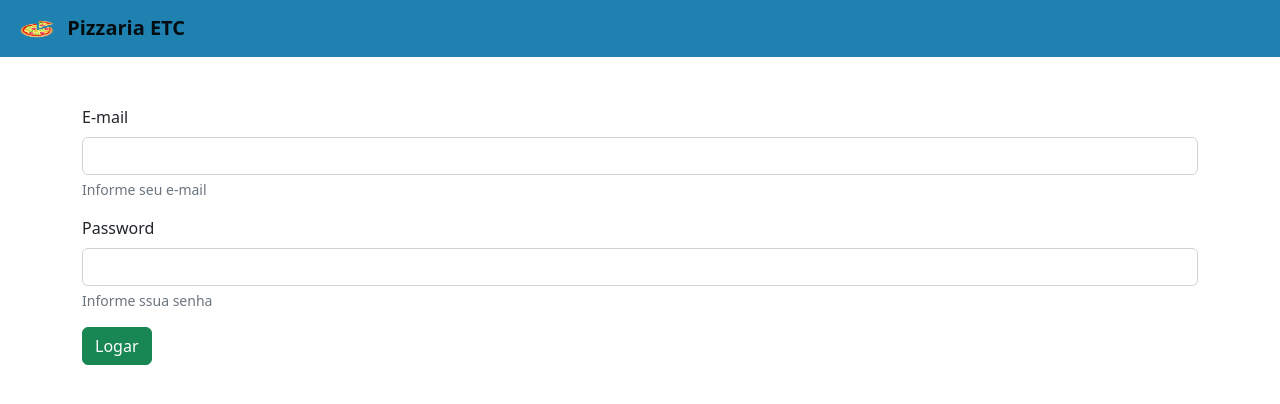
After one commit to RoniePeterson/ProjetoVendasEtc, a PHP site: page /view/login.php in a window 1280 px wide. The commit adds this page. Shown: the top 404 px of the page. Run offline with PHP 8.4, Linux system fonts and the light colour scheme.

Commit message:
bugfix: alterar pagina login de local

```diff
--- a/PizzariaEtc/App/Control/loginControl.php
+++ b/PizzariaEtc/App/Control/loginControl.php
@@ -13,7 +13,7 @@ $usuario = $usuarioDAO->logar($usuarioDTO);
 
 if ($usuario != null) {
   if(strtoupper($usuario->getStatus()) == 'INATIVO') {
-    header("location: /?msg=Usuário não está ativo no sistema.");
+    header("location: ../view/login.php?msg=Usuário não está ativo no sistema.");
   }
   session_start();
   $_SESSION["usuario"] = array(
@@ -24,7 +24,7 @@ if ($usuario != null) {
     'id' => $usuario->getId()
   );
 
-  header("location:../../view/index.php");
+  header("location: ../../view/index.php");
 } else {
-  header("location: /?msg=Usuário e/ou senha inválidos");
+  header("location: ../../view/login.php?msg=Usuário e/ou senha inválidos");
 }
--- a/PizzariaEtc/App/Control/logoutControl.php
+++ b/PizzariaEtc/App/Control/logoutControl.php
@@ -2,4 +2,4 @@
   session_start();
   session_destroy();
 
-  header('location: /');
+  header('location: ../../view/login.php');
--- a/PizzariaEtc/App/Control/verificaLogadoControl.php
+++ b/PizzariaEtc/App/Control/verificaLogadoControl.php
@@ -1,6 +1,6 @@
 <?php
 if (!isset($_SESSION['usuario'])) {
-  header('location: /');
+  header('location: ../view/login.php');
 }
 
 $usuarioLogado = [
--- a/PizzariaEtc/View/index.php
+++ b/PizzariaEtc/View/index.php
@@ -3,9 +3,6 @@ session_start();
 require_once  "../App/Control/verificaLogadoControl.php";
 require_once "layouts/header.php";
 require_once  "layouts/menu.php";
-
-
-
 ?>
 <section class="container mt-3">
   <h1>Pizzaria ETC</h1>
--- a/PizzariaEtc/View/layouts/menu.php
+++ b/PizzariaEtc/View/layouts/menu.php
@@ -1,6 +1,5 @@
 <?php
-  $usuario = $_SESSION["usuario"];
-  $perfilUsuario = $usuario['perfil'];
+  $perfilUsuario = $usuarioLogado['perfil'];
 ?>
 <nav class="navbar navbar-expand-lg mb-3" style="background-color: #1e81b0;">
   <div class="container-fluid">
--- /dev/null
+++ b/PizzariaEtc/View/login.php
@@ -0,0 +1,45 @@
+<?php
+
+?>
+<!doctype html>
+<html lang="pt-br">
+
+<head>
+  <meta charset="utf-8">
+  <meta name="viewport" content="width=device-width, initial-scale=1">
+  <title>Pizzaria ETC</title>
+  <link href="https://cdn.jsdelivr.net/npm/bootstrap@5.2.2/dist/css/bootstrap.min.css" rel="stylesheet" integrity="sha384-Zenh87qX5JnK2Jl0vWa8Ck2rdkQ2Bzep5IDxbcnCeuOxjzrPF/et3URy9Bv1WTRi" crossorigin="anonymous">
+</head>
+
+<body>
+  <nav class="navbar mb-3"  style="background-color: #1e81b0;">
+    <div class="container-fluid">
+      <a class="navbar-brand" href="#">
+        <img src="../Assets/imagens/pizza-logo.png" alt="Logo" width="50" height="30" class="d-inline-block align-text-top">
+        <strong>Pizzaria ETC</strong>
+      </a>
+    </div>
+  </nav>
+  <main class="container mt-5">
+    <?php include_once "layouts/alertMessage.php"; ?>
+
+    <section id="form">
+      <form method="post" action="../App/Control/loginControl.php">
+        <div class="mb-3">
+          <label for="email" class="form-label">E-mail</label>
+          <input type="email" class="form-control" id="email" name="email" aria-describedby="emailHelp" required>
+          <div id="emailHelp" class="form-text">Informe seu e-mail</div>
+        </div>
+        <div class="mb-3">
+          <label for="password" class="form-label">Password</label>
+          <input type="password" class="form-control" id="password" name="password" aria-describedby="passwordHelp" required maxlength="20">
+          <div id="passwordHelp" class="form-text">Informe ssua senha</div>
+        </div>
+        <button type="submit" class="btn btn-success">Logar</button>
+      </form>
+    </section>
+  </main>
+  <script src="https://cdn.jsdelivr.net/npm/bootstrap@5.2.2/dist/js/bootstrap.bundle.min.js" integrity="sha384-OERcA2EqjJCMA+/3y+gxIOqMEjwtxJY7qPCqsdltbNJuaOe923+mo//f6V8Qbsw3" crossorigin="anonymous"></script>
+</body>
+
+</html>
```
